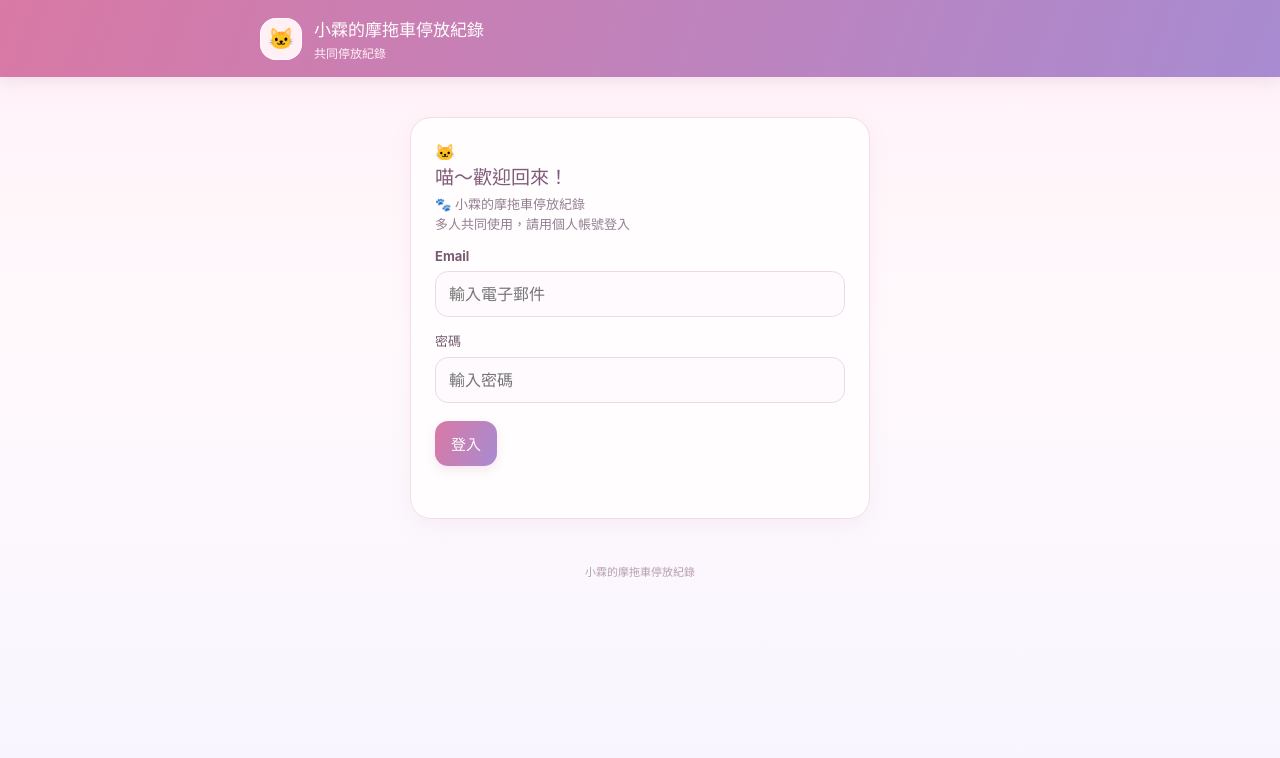
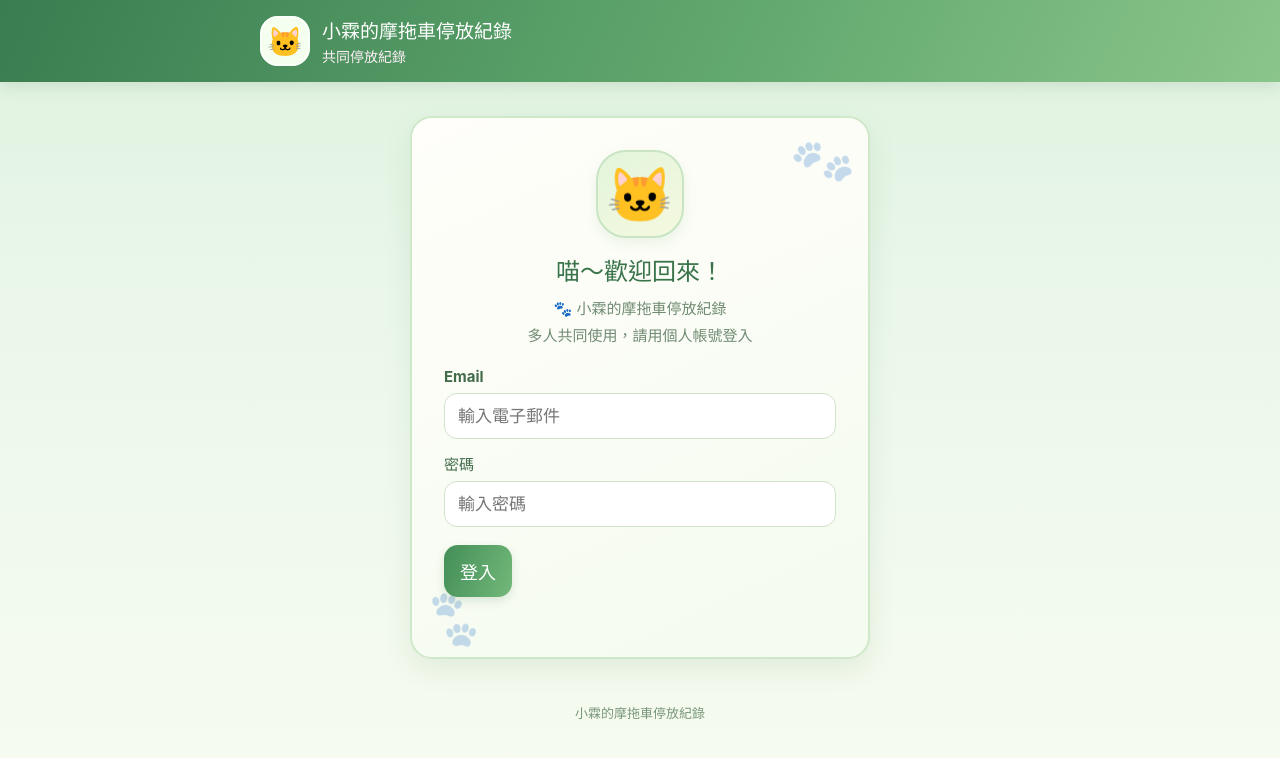
Before and after one commit to tms0313/xiaolin-motorcycle-parking, a plain HTML site: page index.html in a window 1280 px wide. Drawn offline with nearby package versions, Linux system fonts and the light colour scheme.

Commit message:
Enlarge typography and apply green cat theme

```diff
--- a/styles.css
+++ b/styles.css
@@ -33,3 +33,119 @@ input:focus,select:focus,textarea:focus{outline:2px solid #e9b5d0;border-color:#
 footer{color:#b69eaf}
 @media(prefers-reduced-motion:no-preference){.location-choice{transition:all .16s ease}.location-choice:active{transform:scale(.98)}}
 .location-choice .paw{font-size:20px;line-height:1;filter:saturate(.9)}
+
+
+/* 綠色貓咪可愛風格：全站字級放大一級 */
+:root{
+  color:#294c37;
+  background:#edf8ee;
+  color-scheme:light;
+  font-size:17px;
+}
+body{
+  background:linear-gradient(180deg,#dff2df 0%,#edf8ed 48%,#f7fbef 100%);
+  color:#294c37;
+}
+.topbar{
+  background:linear-gradient(115deg,#397d50 0%,#62a96f 58%,#8bc58b 100%);
+  box-shadow:0 4px 16px #315f3a24;
+}
+.brand-mark{
+  width:50px;height:50px;border-radius:18px;
+  background:#f4fff0;color:#397d50;font-size:29px;
+  box-shadow:inset 0 0 0 2px #ffffffa8;
+}
+.topbar h1{font-size:19px}
+.topbar p{font-size:14px}
+.wrap{margin-top:24px}
+.panel{
+  background:#fffefa;
+  border:1px solid #d6ead5;
+  box-shadow:0 7px 22px #47784b14;
+  border-radius:22px;
+}
+h2{font-size:21px;color:#39734a}
+.muted{font-size:15px;color:#718b73}
+.small{font-size:14px}
+.date-chip{font-size:14px;background:#e2f3df;color:#39734b}
+label,.field-label{font-size:15px;color:#426b4a}
+input,select,textarea{font-size:17px;border-color:#cfe3ce;background:#fff}
+.location-choice{
+  min-height:76px;
+  background:linear-gradient(145deg,#fbfff8,#eff8eb);
+  border:1px solid #cfe4ca;
+  color:#3d6947;
+  font-size:18px;
+  border-radius:18px;
+  box-shadow:0 3px 9px #52865a14;
+}
+.location-choice.selected{
+  border:2px solid #58a66b;
+  background:linear-gradient(145deg,#e1f6df,#f1f9e9);
+  color:#28683c;
+  box-shadow:0 4px 13px #5d9d632b;
+}
+.location-choice .paw{font-size:29px;line-height:1}
+.custom-location{
+  border:1px dashed #9dc69e;
+  background:#f5fbf1;
+}
+.gps-button{background:#e4f1ff;color:#32628c;font-size:17px}
+.primary{
+  background:linear-gradient(110deg,#438e58,#72b879);
+  border-radius:14px;
+  box-shadow:0 4px 10px #477d4b2b;
+  font-size:17px;
+}
+.secondary,.quiet,.edit-btn,.delete-btn{font-size:16px}
+.record-card{background:#fffefa;border-color:#dcebd9;border-radius:17px}
+.place-name{font-size:18px;color:#39734a}
+.record-meta{font-size:14px;color:#7b927d}
+.record-note{font-size:16px}
+.edit-btn{background:#e8f2ff;color:#315d8c}
+.delete-btn{background:#fff0eb;color:#a34e3b}
+.map-link{font-size:14px;color:#36734c}
+.empty{font-size:16px;color:#809681}
+.notice{font-size:15px}
+.message{font-size:15px}
+footer{font-size:13px;color:#78977b}
+
+/* 登入卡片：貓咪迎賓風格 */
+.auth-panel{
+  position:relative;
+  overflow:hidden;
+  margin-top:34px;
+  padding:28px 23px 25px;
+  border:2px solid #cfe8c9;
+  background:linear-gradient(155deg,#fffefa 0%,#f4fbef 100%);
+  box-shadow:0 10px 28px #477d4b1c;
+}
+.auth-panel:before,.auth-panel:after{
+  content:"🐾";
+  position:absolute;
+  color:#a4cda0;
+  opacity:.24;
+  font-size:48px;
+  pointer-events:none;
+}
+.auth-panel:before{top:12px;right:16px;transform:rotate(-18deg)}
+.auth-panel:after{bottom:10px;left:12px;transform:rotate(20deg)}
+.login-cat{
+  width:88px;height:88px;
+  margin:0 auto 14px;
+  display:grid;place-items:center;
+  border-radius:30px;
+  background:linear-gradient(145deg,#e2f5dc,#f5f9df);
+  border:2px solid #c8e4c2;
+  font-size:54px;
+  box-shadow:0 5px 14px #5b98521c;
+}
+.auth-panel h2{text-align:center;font-size:24px;margin-bottom:8px}
+.login-subtitle{text-align:center;line-height:1.8;margin-bottom:18px}
+.auth-panel form{position:relative;z-index:1}
+.auth-panel .primary{min-height:52px;font-size:18px}
+.auth-panel input{background:#fff;border-color:#cfe4ca}
+.auth-panel .message{position:relative;z-index:1}
+@media(min-width:600px){
+  .auth-panel{padding:32px}
+}
```
